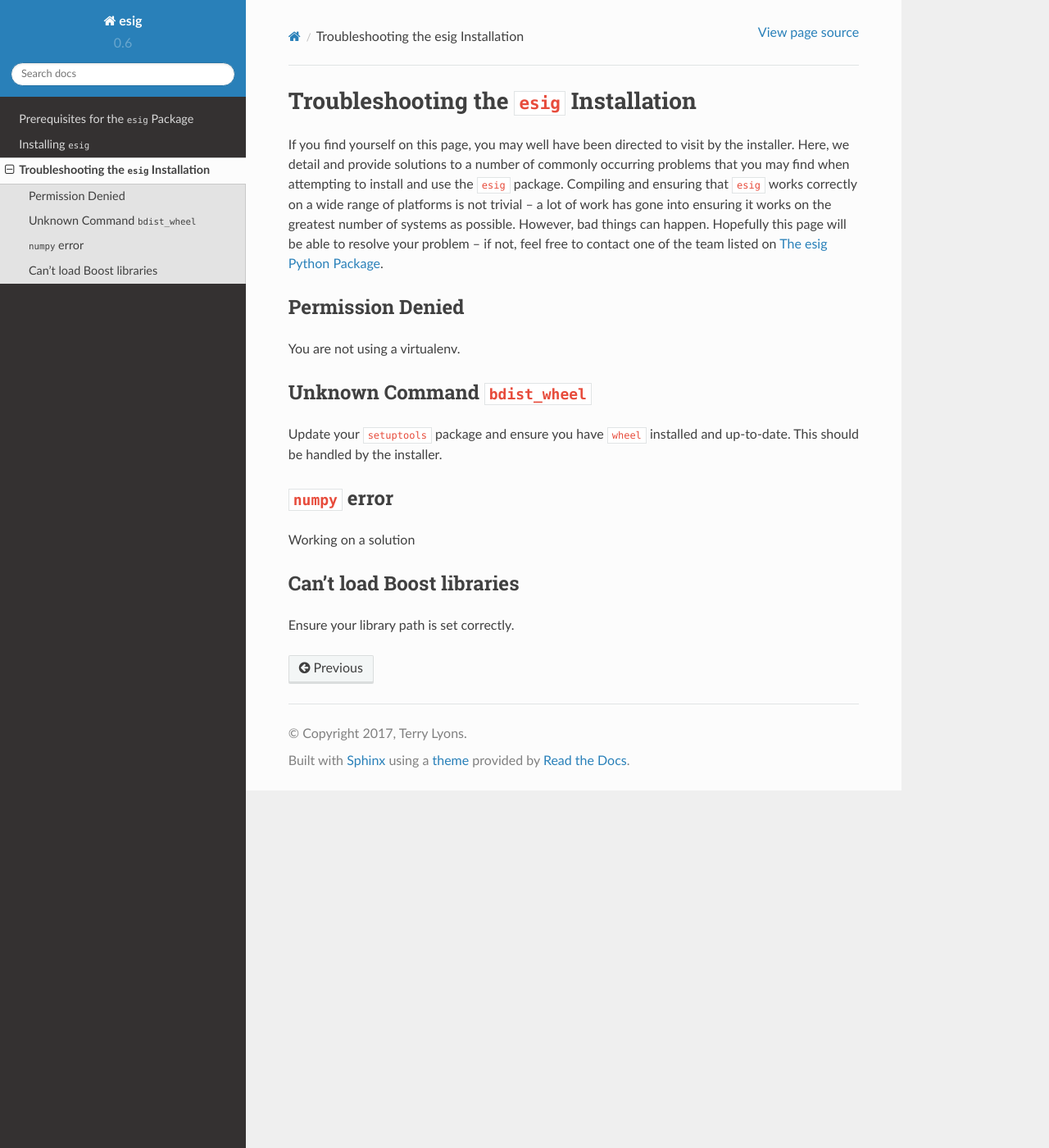
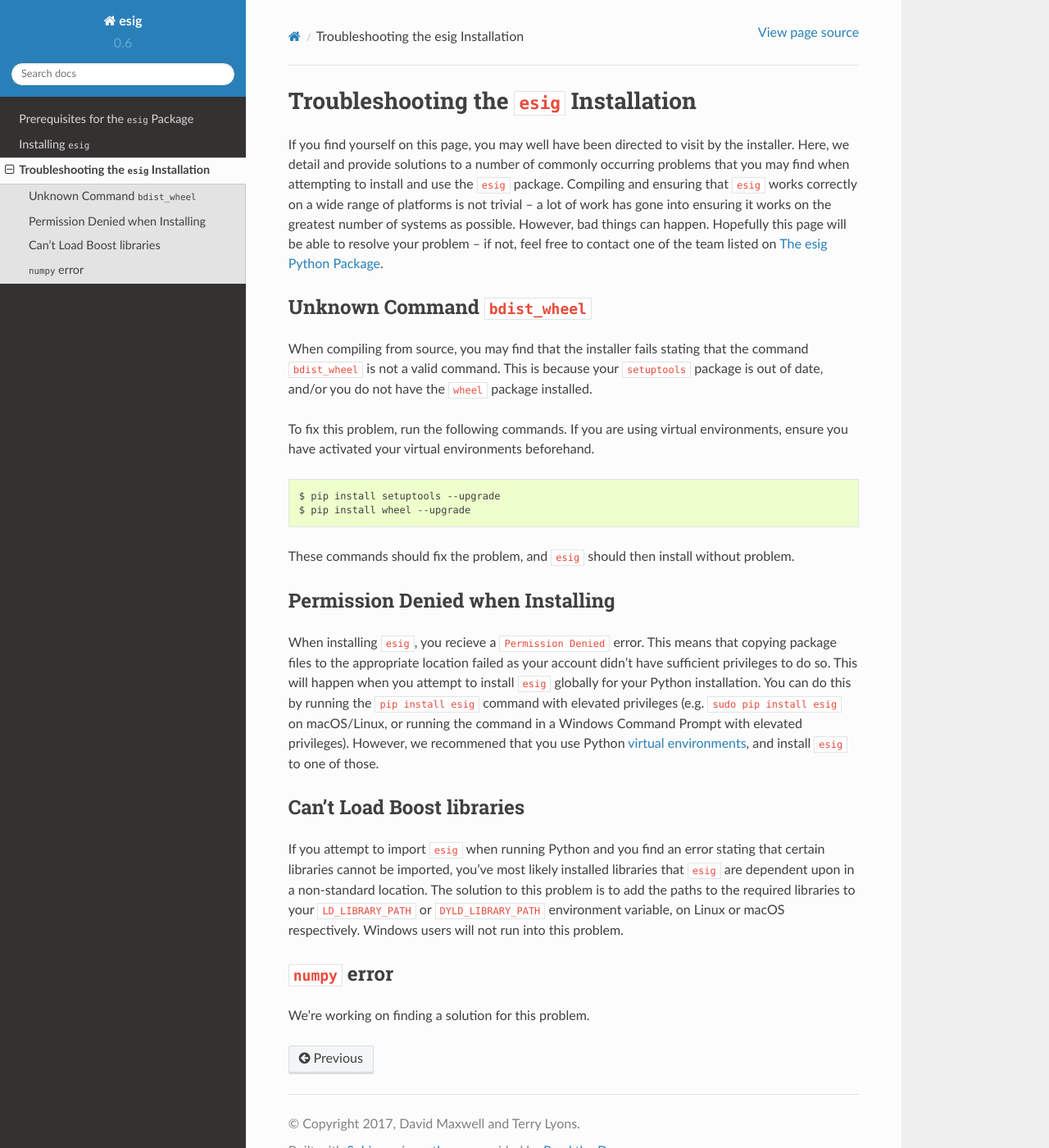
Before and after one commit to maxwelld90/esig_documentation, a Sphinx documentation site: the page built from documentation/troubleshooting.rst, in a window 1280 px wide and 1400 px high. Shown: the whole window at 82% size. Built offline with Sphinx 7.4.7 and the Read the Docs theme 2.0.0, drawn with Linux system fonts in a browser that asks for light colours; pages that are not in the unit, such as notebooks, are missing from menus.

Commit message:
Updated troubleshooting

```diff
--- a/documentation/conf.py
+++ b/documentation/conf.py
@@ -49,7 +49,7 @@ master_doc = 'index'
 
 # General information about the project.
 project = 'esig'
-copyright = '2017, Terry Lyons'
+copyright = '2017, David Maxwell and Terry Lyons'
 author = 'David Maxwell'
 
 # The version info for the project you're documenting, acts as replacement for
--- a/documentation/troubleshooting.rst
+++ b/documentation/troubleshooting.rst
@@ -5,19 +5,27 @@ Troubleshooting the ``esig`` Installation
 If you find yourself on this page, you may well have been directed to visit by the installer. Here, we detail and provide solutions to a number of commonly occurring problems that you may find when attempting to install and use the ``esig`` package. Compiling and ensuring that ``esig`` works correctly on a wide range of platforms is not trivial -- a lot of work has gone into ensuring it works on the greatest number of systems as possible. However, bad things can happen. Hopefully this page will be able to resolve your problem -- if not, feel free to contact one of the team listed on :ref:`chap-index`.
 
 
-Permission Denied
------------------
-You are not using a virtualenv.
-
 Unknown Command ``bdist_wheel``
 -------------------------------
-Update your ``setuptools`` package and ensure you have ``wheel`` installed and up-to-date.
-This should be handled by the installer.
+When compiling from source, you may find that the installer fails stating that the command ``bdist_wheel`` is not a valid command. This is because your ``setuptools`` package is out of date, and/or you do not have the ``wheel`` package installed.
+
+To fix this problem, run the following commands. If you are using virtual environments, ensure you have activated your virtual environments beforehand.
+
+.. code::
+
+	$ pip install setuptools --upgrade
+	$ pip install wheel --upgrade
+
+These commands should fix the problem, and ``esig`` should then install without problem.
+
+Permission Denied when Installing
+---------------------------------
+When installing ``esig``, you recieve a ``Permission Denied`` error. This means that copying package files to the appropriate location failed as your account didn't have sufficient privileges to do so. This will happen when you attempt to install ``esig`` globally for your Python installation. You can do this by running the ``pip install esig`` command with elevated privileges (e.g. ``sudo pip install esig`` on macOS/Linux, or running the command in a Windows Command Prompt with elevated privileges). However, we recommened that you use Python `virtual environments <http://docs.python-guide.org/en/latest/dev/virtualenvs/>`_, and install ``esig`` to one of those.
+
+Can't Load Boost libraries
+--------------------------
+If you attempt to import ``esig`` when running Python and you find an error stating that certain libraries cannot be imported, you've most likely installed libraries that ``esig`` are dependent upon in a non-standard location. The solution to this problem is to add the paths to the required libraries to your ``LD_LIBRARY_PATH`` or ``DYLD_LIBRARY_PATH`` environment variable, on Linux or macOS respectively. Windows users will not run into this problem.
 
 ``numpy`` error
 ---------------
-Working on a solution
-
-Can't load Boost libraries
---------------------------
-Ensure your library path is set correctly.
+We're working on finding a solution for this problem.
```
